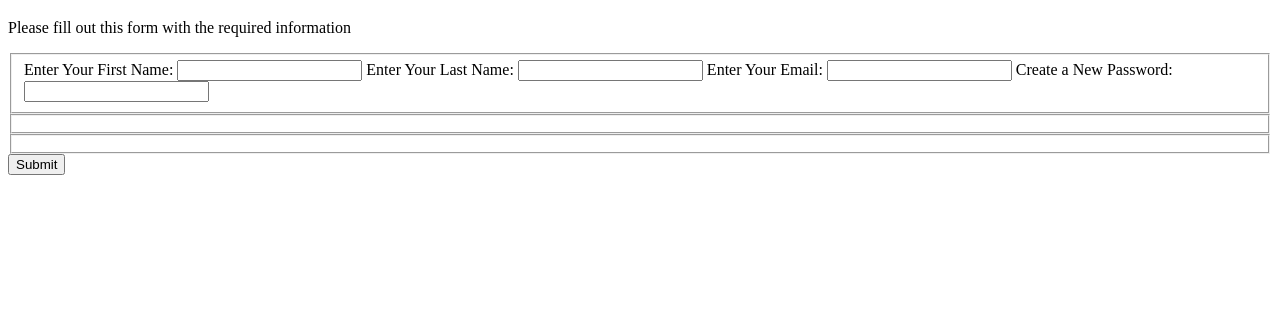
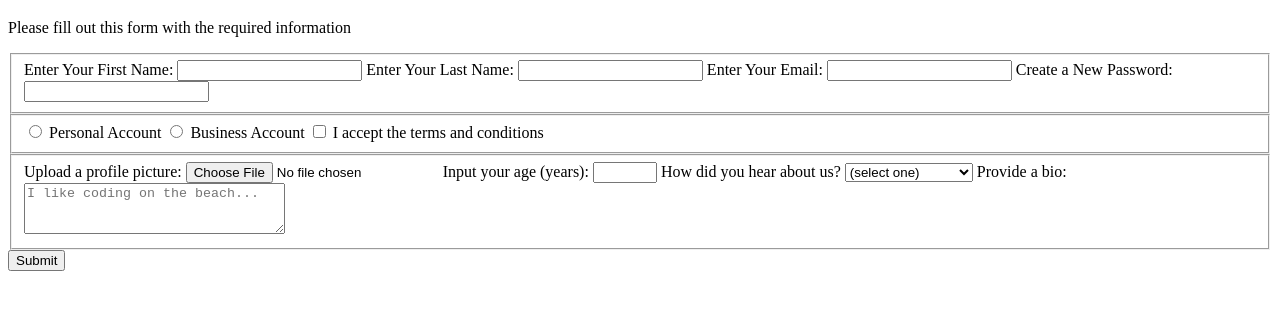
Before and after one commit to Parteche/Parteche.github.io, a plain HTML site: page Formulario/index.html in a window 1280 px wide. Shown: the part 61-370 px from the top of the page. Drawn offline with Linux system fonts and the light colour scheme.

Commit message:
Avances del formulario

```diff
--- a/Formulario/index.html
+++ b/Formulario/index.html
@@ -18,18 +18,39 @@
             <!--La etiqueta label se utiliza en formularios y añade una leyenda explicativa a elementos de campos de entrada, botones o casillas de verificacion. -->
             <label for="first-name">Enter Your First Name:
                 <!--La etiqueta input se usa para crear controles interactivos para formularios basados en la web con el fin de recibir datos del usuario-->
-                <input id="first-name" type="text" required /></label>
+                <input id="first-name" type="text" required />
+            </label>
             <label for="last-name">Enter Your Last Name: <input id="last-name" type="text" required /></label>
             <label for="email">Enter Your Email: <input id="email" type="email" required /></label>
             <label for="new-password">Create a New Password: <input id="new-password" type="password"
                     pattern="[a-z0-5]{8,}" required /></label>
         </fieldset>
         <fieldset>
-            <label></label>
-            <label></label>
-            <label></label>
+            <label for="personal-account"><input id="personal-account" type="radio" name="account-type" /> Personal
+                Account</label>
+            <label for="business-account"><input id="business-account" type="radio" name="account-type" /> Business
+                Account</label>
+            <label for="terms-and-conditions">
+                <input id="terms-and-conditions" type="checkbox" required /> I accept the terms and conditions
+            </label>
         </fieldset>
-        <fieldset></fieldset>
+        <fieldset>
+            <label for="profile-picture">Upload a profile picture: <input id="profile-picture" type="file" /></label>
+            <label for="age">Input your age (years): <input id="age" type="number" min="13" max="120" /></label>
+            <label for="referrer">How did you hear about us?
+                <!--La etiqueta "select" se usa para representar un control que muestra un menu de opciones y para las opciones contenidas en este menu se usa el elemento "option" -->
+                <select id="referrer">
+                    <option value="">(select one)</option>
+                    <option value="1">News</option>
+                    <option value="2">YouTube Channel</option>
+                    <option value="3">Forum</option>
+                    <option value="4">Other</option>
+                </select>
+            </label>
+            <label for="bio">Provide a bio:
+                <textarea id="bio" rows="3" cols="30" placeholder="I like coding on the beach..."></textarea>
+            </label>
+        </fieldset>
         <input type="submit" value="Submit" />
     </form>
 </body>
```
Also changed, not shown: studyGuide/index.html (renamed from StudGuide/index.html).
